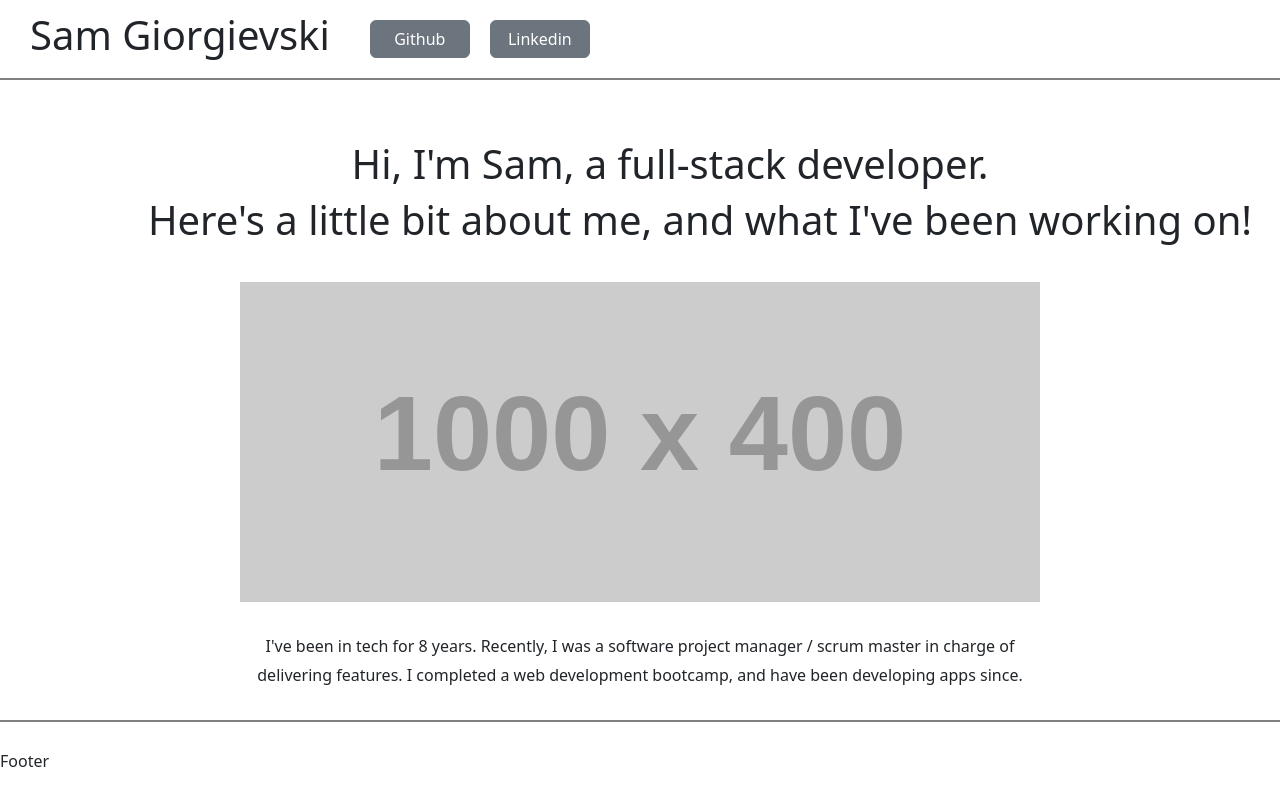
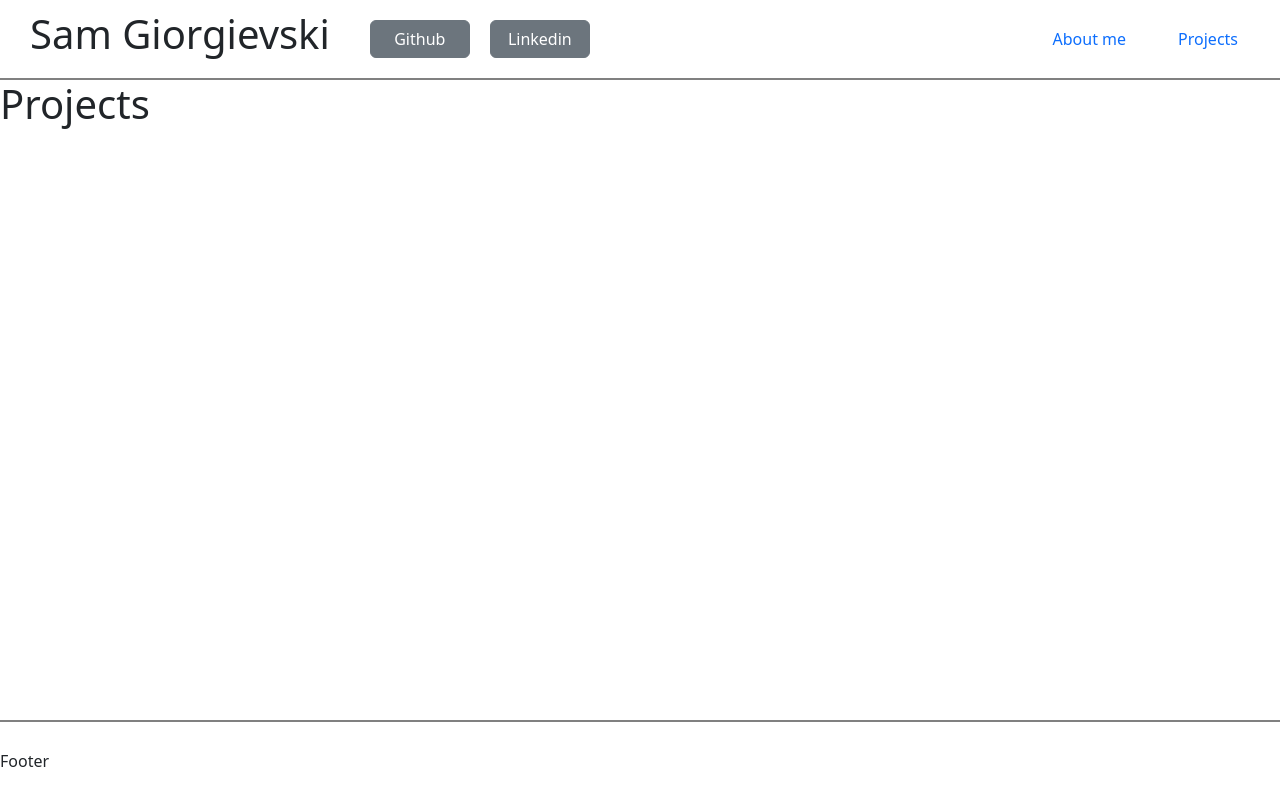
Before and after one commit to SamGiorgievski/portfolio, a React (Create React App) app: page /projects in a window 1280 px wide. Shown: the top 800 px of the page. Built offline with nearby package versions, Linux system fonts and the light colour scheme.

Commit message:
navbar routing

```diff
--- a/package.json
+++ b/package.json
@@ -10,6 +10,7 @@
     "react": "^18.2.0",
     "react-bootstrap": "^2.7.2",
     "react-dom": "^18.2.0",
+    "react-router-dom": "^6.10.0",
     "react-scripts": "5.0.1",
     "sass": "^1.60.0",
     "web-vitals": "^2.1.4"
--- a/src/App.js
+++ b/src/App.js
@@ -1,13 +1,19 @@
 import Header from "./Header";
 import Home from "./Home";
 import Footer from "./Footer";
+import Projects from "./Projects";
+import { Link, Routes, Route } from 'react-router-dom';
 
 
 function App() {
   return (
     <div className="App">
+
       <Header />
-      <Home />
+      <Routes>
+        <Route path ="/" index element = {<Home/>}/>
+        <Route path ="/projects" index element = {<Projects/>}/>
+      </Routes>
       <Footer />
 
     </div>
--- a/src/Header.js
+++ b/src/Header.js
@@ -2,10 +2,12 @@ import React from 'react';
 import './Header.scss';
 import Button from 'react-bootstrap/Button';
 import 'bootstrap/dist/css/bootstrap.min.css';
+import { Link } from 'react-router-dom';
 
 export default function Header() {
   return (
     <div className="header">
+      <div className="header-flex">
           <h1 className="header__title">
             Sam Giorgievski
           </h1>
@@ -14,5 +16,14 @@ export default function Header() {
             <Button variant="secondary" className="header__button" href="https://www.linkedin.com/in/samgiorgievski/">Linkedin</Button>
           </div>
         </div>
+        <ul className="header__nav">
+          <li>
+            <Link to="/" className="header__nav-buttons">About me</Link>
+          </li>
+          <li>
+            <Link to="/projects" className="header__nav-buttons">Projects</Link>
+          </li>
+        </ul>
+      </div>
   )
 }
--- a/src/Header.scss
+++ b/src/Header.scss
@@ -5,6 +5,12 @@
   height: 80px;
   width: 100%;
   align-items: center;
+  justify-content: space-between;
+}
+
+.header-flex {
+  display:flex;
+  flex-direction: row;
 }
 
 .header__title {
@@ -16,3 +22,24 @@
   margin: 10px;
   width: 100px;
 }
+
+.header__nav {
+  display: flex;
+  flex-direction: row;
+  gap: 2rem;
+  padding: 0 2rem;
+  list-style: none;
+  justify-content: center;
+  margin: 0;
+
+}
+
+.header__nav-buttons {
+  margin: 10px;
+  text-decoration: none;
+  &:hover {
+    background-color: #777;
+  }
+
+
+}
--- /dev/null
+++ b/src/Projects.js
@@ -0,0 +1,10 @@
+import React from 'react'
+import './Projects.scss';
+
+export default function Projects() {
+  return (
+    <div>
+      <h1>Projects</h1>
+      </div>
+  )
+}
--- a/src/index.js
+++ b/src/index.js
@@ -1,10 +1,11 @@
 import React from 'react';
 import ReactDOM from 'react-dom/client';
 import App from './App';
+import { BrowserRouter} from 'react-router-dom';
 
 const root = ReactDOM.createRoot(document.getElementById('root'));
 root.render(
-  <React.StrictMode>
+  <BrowserRouter>
     <App />
-  </React.StrictMode>
+  </BrowserRouter>
 );
```
Also changed, not shown: src/Projects.scss (added), 1 other file (tests, documents, lock files or other folders). Lines whose indentation alone changed are shown as unchanged.
